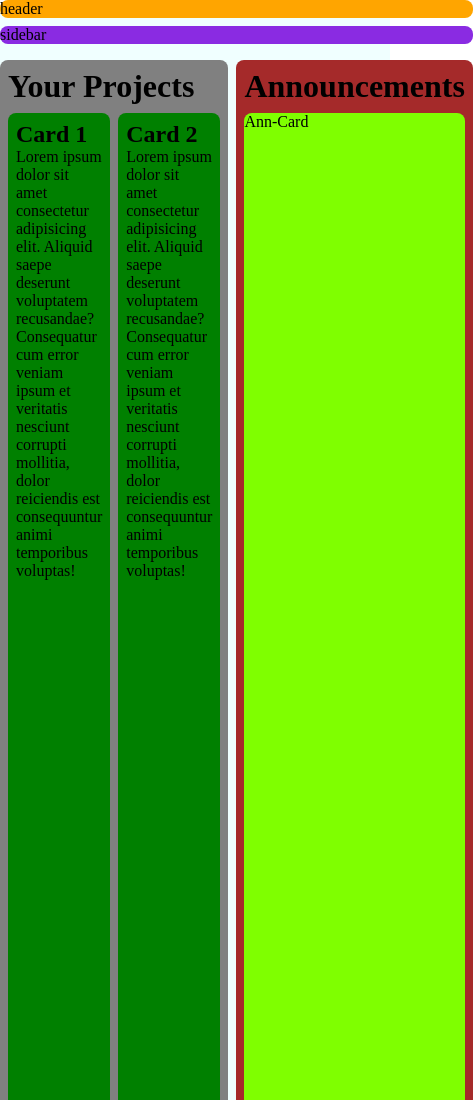
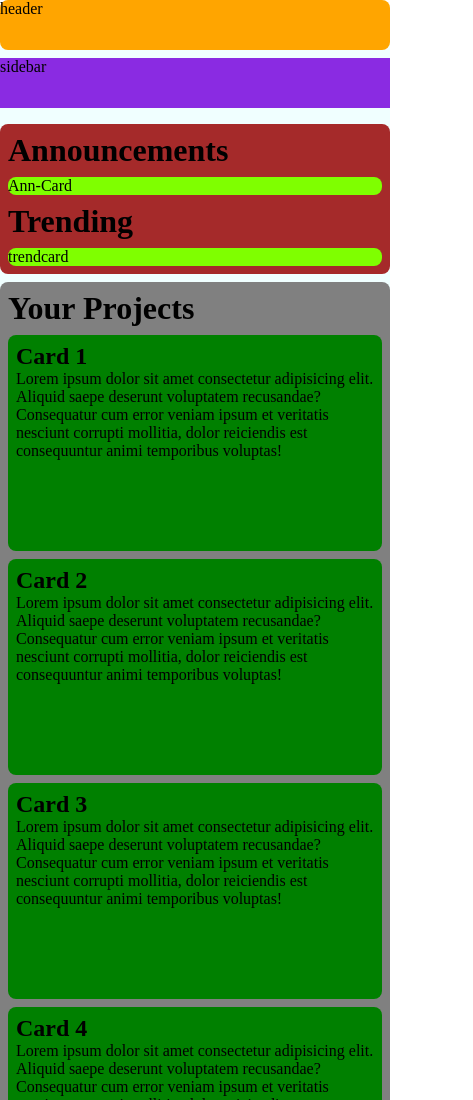
Before and after one commit to MaddoxHMS/dashboard, a plain HTML site: page index.html in a window 390 px wide. Shown: the top 1100 px of the page, 473 px wide, since content can reach past the window. Drawn offline with Linux system fonts and the light colour scheme.

Commit message:
Make cards responsive to screen size

```diff
--- a/index.html
+++ b/index.html
@@ -9,7 +9,7 @@
 </head>
 <body>
     <div class="container">
-        <div class="sidebar">sidebar</div>
+        <aside class="sidebar">sidebar</aside>
         <div class="header">header</div>
         <div class="main">
             <div class="projects">
--- a/styles.css
+++ b/styles.css
@@ -2,7 +2,7 @@
     --gap: 1.5em;
 }
 
-*{
+*, h1{
     margin: 0px;
     padding: 0px;
 }
@@ -33,27 +33,39 @@ div{
 
 .main{
     display: grid;
-    grid-template-columns: 2fr 1fr;
     gap: var(--gap);
     grid-area: main;
+
+    grid-template:
+    "projects announcements"
+    / 3fr 1fr;
+
 }
 
 .projects{
     display: grid;
-    grid-template-columns: 1fr 1fr;
-    grid-template-rows: Auto repeat(3, 1fr);
     background-color: gray;
     gap: var(--gap);
     padding:var(--gap);
+
+    grid-area: projects;
+
+    grid-template:
+    "mheader mheader" 50px
+    / 1fr 1fr;
 }
 
 .projects h1{
-    grid-column: span 2;
+    grid-area: mheader;
+    padding: 0px
 }
 
 .card{
     background-color: green;
     padding:var(--gap);
+    min-width: 200px;
+    max-width:600px;
+    justify-self: center;
 }
 .header{
     background-color: orange;
@@ -67,13 +79,15 @@ div{
     grid-template-columns: 1fr;
     grid-template-rows: auto 1fr auto 1fr;
     gap: var(--gap);
+
+    grid-area: announcements;
 }
 
 .announcements div{
     background-color: chartreuse;
 }
 
-@media screen and (max-width: 800px) {
+@media screen and (max-width: 1000px) {
     :root{
         --gap:0.5em;
     }
@@ -81,15 +95,34 @@ div{
     .container{
 
         grid-template:
-        "header" auto
-        "sidebar" auto
+        "header" 50px
+        "sidebar" 50px
         "announcments"
         "main" 4fr
         / 1fr;
 
-        height:500vh
+
 
     }
 
+    .card{
+        min-height: 200px;
+    }
 
+
+
+    .main{
+        grid-template:
+        "announcements" 1fr
+        "projects" auto
+        / 1fr
+    }
 }
+
+@media  screen and (max-width: 650px) {
+    .projects{
+        grid-template:
+        'mheader' auto
+        / 1fr;
+    }
+}
```
